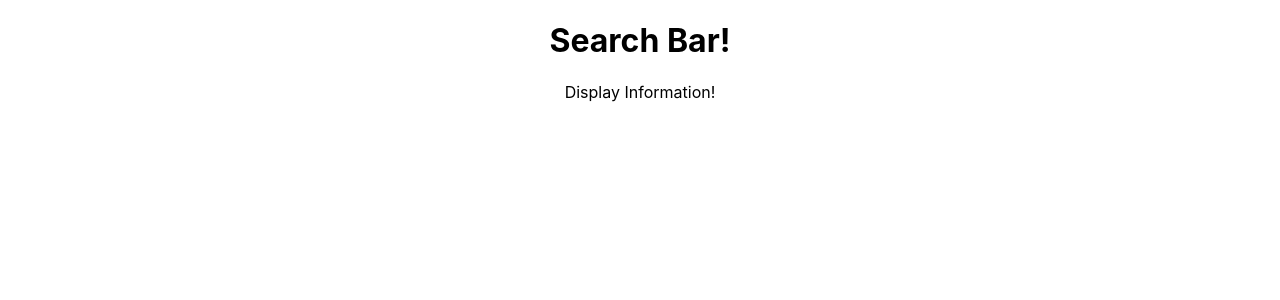
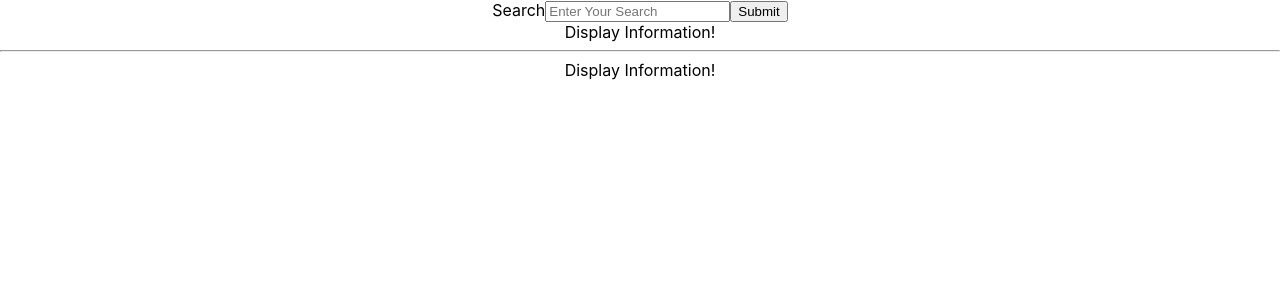
Before and after one commit to softwaree40/SearchEngine, a React (Create React App) app: page / in a window 1280 px wide. Shown: the top 300 px of the page. Built offline with nearby package versions, Linux system fonts and the light colour scheme.

Commit message:
adding axios as fetch function to get that from api

```diff
--- a/src/App.js
+++ b/src/App.js
@@ -2,14 +2,27 @@ import React from "react"
 import SearchBar from "./components/SearchBar"
 import DisplayInformation from "./components/DisplayInformation"
 import './App.css';
+//Handle fetch request from this component
+class App extends React.Component {
 
-function App() {
-  return (
-    <div className="App">
-       <SearchBar/>
-       <DisplayInformation/>
-    </div>
-  );
+    onSubmitSearch =(search)=>{
+      console.log(search)
+
+
+
+    }
+
+  render(){
+
+
+    return (
+      <div className="App">
+         <SearchBar onSubmitSearch={this.onSubmitSearch}/>
+         <hr/>
+         <DisplayInformation/>
+      </div>
+    );
+  }
 }
 
 export default App;
--- a/src/components/SearchBar.js
+++ b/src/components/SearchBar.js
@@ -1,16 +1,34 @@
 import React from "react"
-
+import DisplayInformation from "./DisplayInformation"
 
 
 
 class SearchBar extends React.Component{
+    state = {searchItem: ""}
+
+    onInputChange = (event)=>{
+     this.setState({searchItem: event.target.value})
+
+
+    }
+
+    onFormSubmit = (event)=>{
+     event.preventDefault()
+     this.props.onSubmitSearch(this.state.searchItem)
+
+    }
 
 render(){
 
  return(<div>
+       <form onSubmit={this.onFormSubmit}>
 
-       <h1>Search Bar!</h1>
+        <label>Search</label>
+        <input type="text" name="search" placeholder="Enter Your Search" value={this.state.searchItem} onChange={this.onInputChange}/>
+        <input type="Submit"/>
 
+       </form>
+       <DisplayInformation/>
  </div>
  )
 
```
Also changed, not shown: 1 other file (tests, documents, lock files or other folders).
